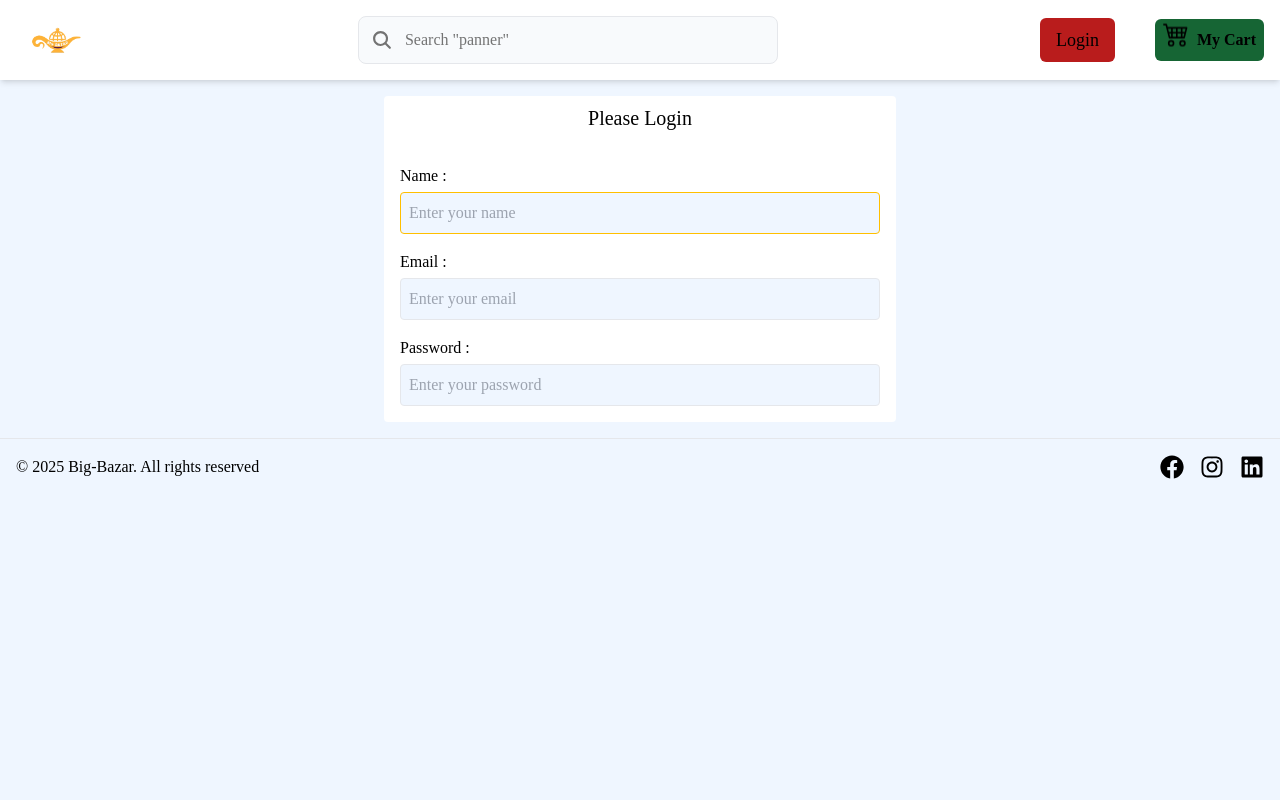
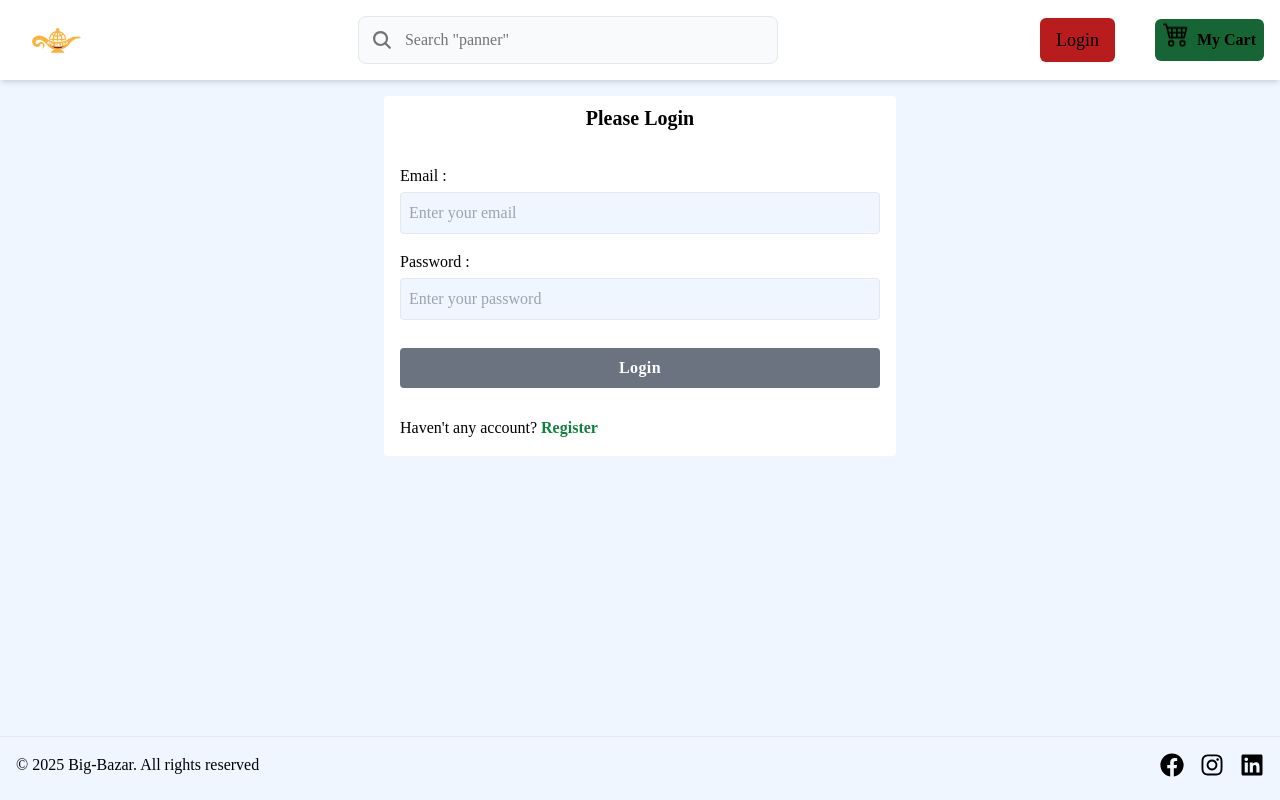
Before and after one commit to shahriar2880/big-bazar, a React (Vite) app in the folder client/: page /login in a window 1280 px wide. Built offline with nearby package versions, Linux system fonts and the light colour scheme.

Commit message:
handle submit

```diff
--- a/client/src/pages/Login.jsx
+++ b/client/src/pages/Login.jsx
@@ -1,5 +1,9 @@
 import React, { useState } from 'react'
-import { useNavigate } from 'react-router-dom';
+import { Link, useNavigate } from 'react-router-dom';
+import SummaryApi from "../common/SummaryApi";
+import Axios from "../utils/Axios";
+import AxiosToastError from "../utils/AxiosToastError";
+import toast from 'react-hot-toast';
 
 const Login = () => {
   const [data, setData] = useState({
@@ -21,25 +25,39 @@ const Login = () => {
 
   const validedValue = Object.values(data).every(el => el)
 
+  const handleSubmit = async (e) => {
+    e.preventDefault();
+
+    try {
+      const response = await Axios({
+          ...SummaryApi.login,
+          data : data
+      })
+
+      if(response.data.error){
+          toast.error(response.data.message)
+      }
+
+      if(response.data.success){
+          toast.success(response.data.message)
+          setData({
+              email : "",
+              password : "",
+          })
+          navigate("/")
+      }
+
+  } catch (error) {
+      AxiosToastError(error)
+  }
+
+  };
+
   return (
-    <section className='w-full container mx-auto px-2'>
+    <section className='w-full  h-[80vh] container mx-auto px-2'>
       <div className="bg-white my-4 w-full max-w-lg mx-auto rounded flex flex-col p-2">
-        <p className="text-center text-lg sm:text-xl">Please Login</p>
+        <p className="text-center text-lg font-bold sm:text-xl">Please Login</p>
         <form className="grid gap-4 mt-6 p-2">
-              {/* Name Input */}
-              <div className="grid gap-1">
-                <label htmlFor="name" className="text-sm sm:text-base">Name :</label>
-                <input
-                  type="text"
-                  id="name"
-                  autoFocus
-                  className="bg-blue-50 p-2 border rounded outline-none focus:border-primary-200 w-full"
-                  name="name"
-                  value={data.name}
-                  onChange={handleChange}
-                  placeholder="Enter your name"
-                />
-              </div>
               {/* Email Input */}
               <div className="grid gap-1">
                 <label htmlFor="email" className="text-sm sm:text-base">Email :</label>
@@ -69,6 +87,25 @@ const Login = () => {
 
                 </div>
               </div>
+              {/* Login Button */}
+                    <button
+                      disabled={!validedValue}
+                      className={`${
+                        validedValue ? "bg-green-800 hover:bg-green-700" : "bg-gray-500"
+                      } text-white py-2 rounded font-semibold my-3 tracking-wide w-full`}
+                    >
+                      Login
+                    </button>
+                    {/* Login Link */}
+                    <p className="w-full text-sm sm:text-base">
+                      Haven't any account?{" "}
+                      <Link
+                        to={"/register"}
+                        className="font-semibold text-green-700 hover:text-green-800"
+                      >
+                        Register
+                      </Link>
+                    </p>
             </form>
       </div>
     </section>
```
